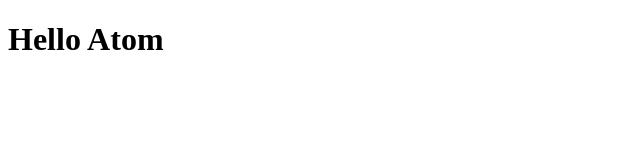
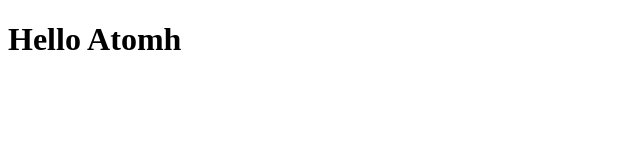
Before and after one commit to steazorguk/IT1, a plain HTML site: page index.html in a window 1280 px wide. Shown: the full height of the page, 0-640 px from the left. Drawn offline with Linux system fonts and the light colour scheme.

Commit message:
yes again

```diff
--- a/index.html
+++ b/index.html
@@ -5,7 +5,7 @@
     <title>test</title>
   </head>
   <body>
-<h1>Hello Atom</h1>
+<h1>Hello Atomh</h1>
 
   </body>
 </html>
```
